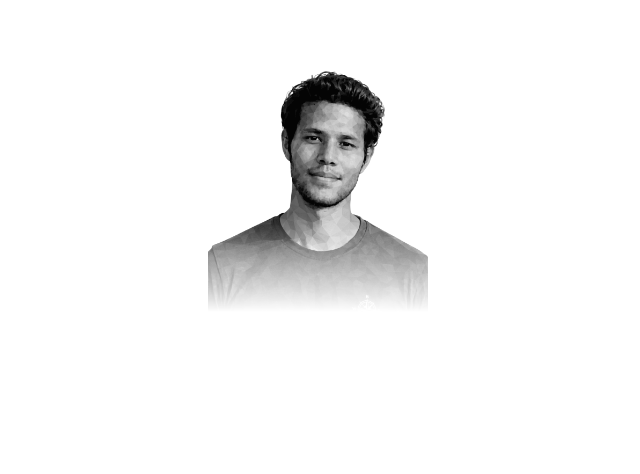
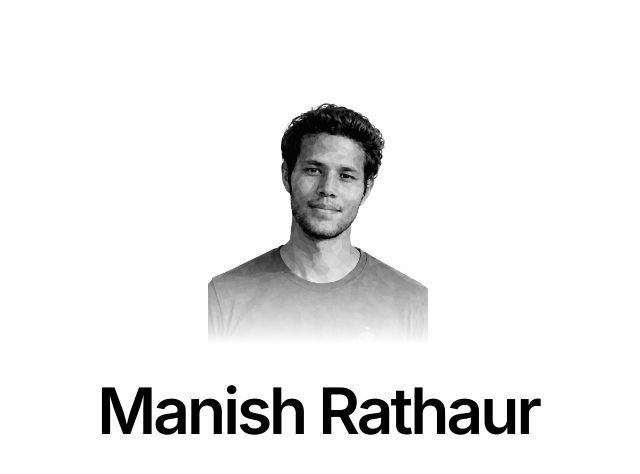
Before and after one commit to Rawdyrathaur/portfolio, a React (Vite) app: page / in a window 1280 px wide. Shown: the top 474 px of the page, without its empty margins (322-962 px from the left). Built offline with nearby package versions, Linux system fonts and the light colour scheme.

Commit message:
updated new code

```diff
--- a/index.html
+++ b/index.html
@@ -3,6 +3,7 @@
   <head>
     <meta charset="UTF-8" />
     <meta name="viewport" content="width=device-width, initial-scale=1.0" />
+    <style> @import url('https://fonts.googleapis.com/css2?family=Bebas+Neue&family=Inter:wght@400;500;600&display=swap'); </style>
     <title>Manish Portfolio</title>
   </head>
   <body>
--- a/src/components/Hero/Hero.css
+++ b/src/components/Hero/Hero.css
@@ -6,7 +6,7 @@
   display: flex;
   flex-direction: column;
   align-items: center;
-  padding-top: 4rem;
+  padding-top: 6rem;
 }
 
 .hero__image-wrapper {
@@ -21,3 +21,11 @@
   -webkit-mask-image: linear-gradient(to bottom, black 60%, transparent 100%);
   mask-image: linear-gradient(to bottom, black 60%, transparent 100%);
 }
+.hero__name {
+  font-family: "Inter", sans-serif;
+  font-weight: 800;
+  font-size: 4rem;
+  color: var(--text);
+  margin-top: 1rem;
+  letter-spacing: -3px;
+}
--- a/src/components/Hero/Hero.jsx
+++ b/src/components/Hero/Hero.jsx
@@ -11,6 +11,7 @@ function Hero() {
       <div className="hero__image-wrapper">
         <img src={profile} alt="Manish" className="hero__image" />
       </div>
+      <h1 className="hero__name">Manish Rathaur</h1>
     </section>
   )
 }
```
